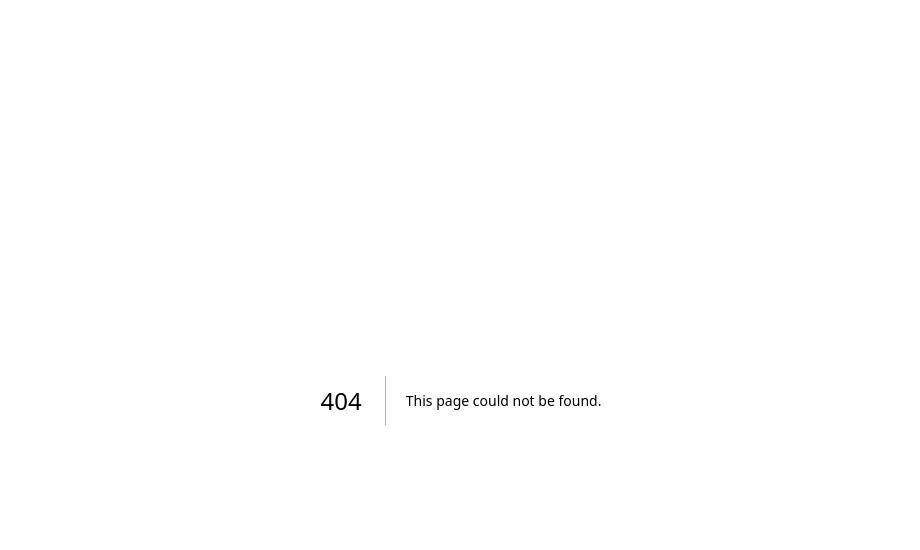
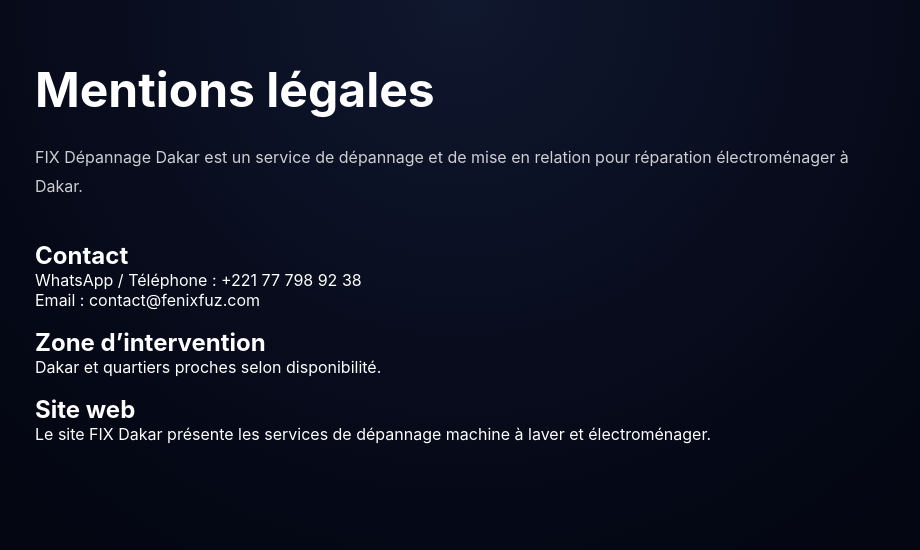
Before and after one commit to Djibsonx7/fix-dakar, a Next.js app: page /mentions-legales in a window 1280 px wide. Before the commit this address had no page. Shown: the top 550 px of the page, without its empty margins (179-1099 px from the left). Built offline with nearby package versions, Linux system fonts and the light colour scheme.

Commit message:
Add mentions legales page

```diff
--- /dev/null
+++ b/app/mentions-legales/page.tsx
@@ -0,0 +1,29 @@
+export default function MentionsLegales() {
+  return (
+    <main style={{padding:'60px 24px',maxWidth:'900px',margin:'0 auto',color:'#fff',fontFamily:'Inter, Arial, sans-serif'}}>
+      <h1 style={{fontSize:'48px',marginBottom:'24px'}}>Mentions légales</h1>
+
+      <p style={{opacity:.8,lineHeight:1.8}}>
+        FIX Dépannage Dakar est un service de dépannage et de mise en relation pour réparation électroménager à Dakar.
+      </p>
+
+      <div style={{marginTop:'40px',display:'grid',gap:'18px'}}>
+        <section>
+          <h2>Contact</h2>
+          <p>WhatsApp / Téléphone : +221 77 798 92 38</p>
+          <p>Email : contact@fenixfuz.com</p>
+        </section>
+
+        <section>
+          <h2>Zone d’intervention</h2>
+          <p>Dakar et quartiers proches selon disponibilité.</p>
+        </section>
+
+        <section>
+          <h2>Site web</h2>
+          <p>Le site FIX Dakar présente les services de dépannage machine à laver et électroménager.</p>
+        </section>
+      </div>
+    </main>
+  )
+}
```
